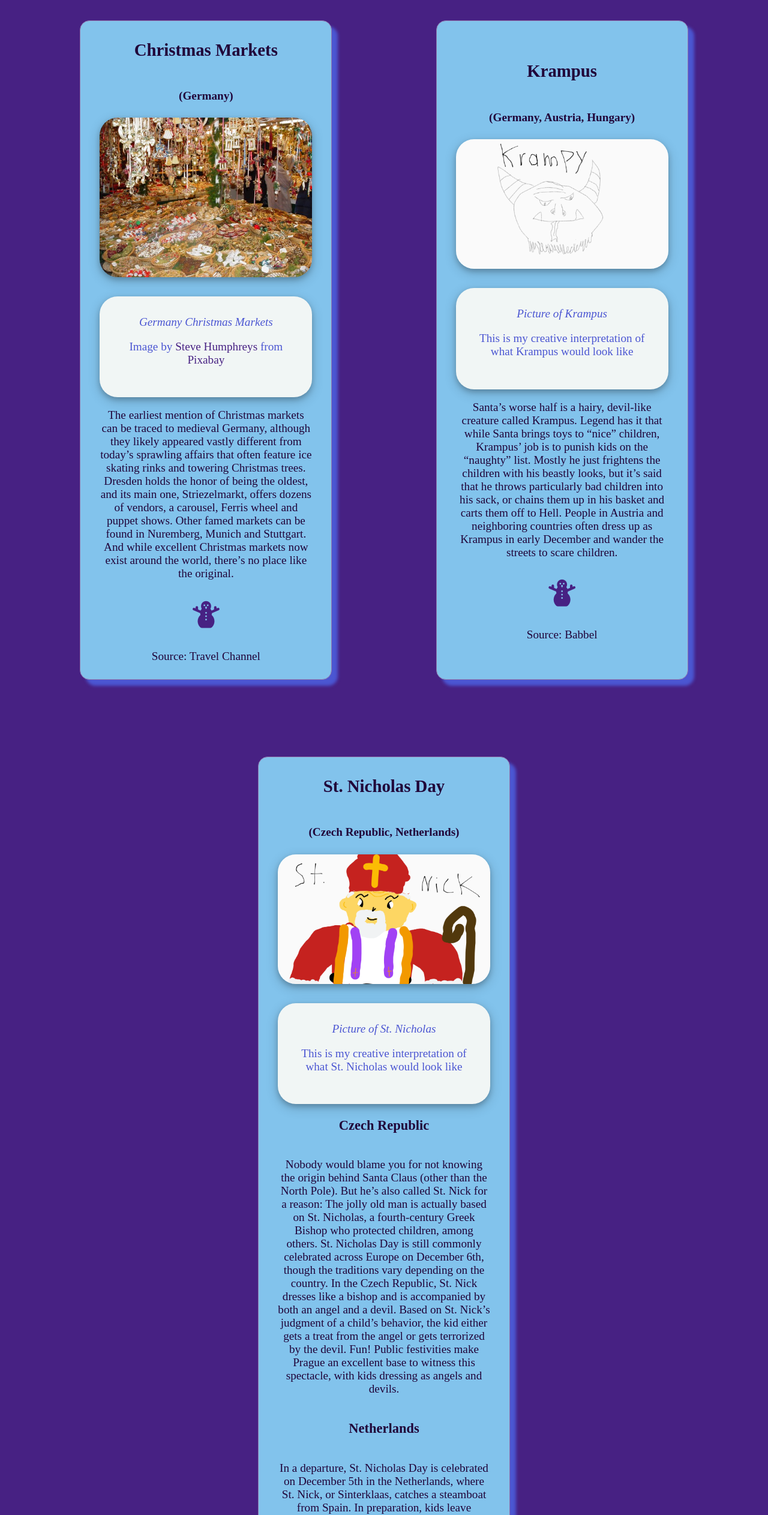
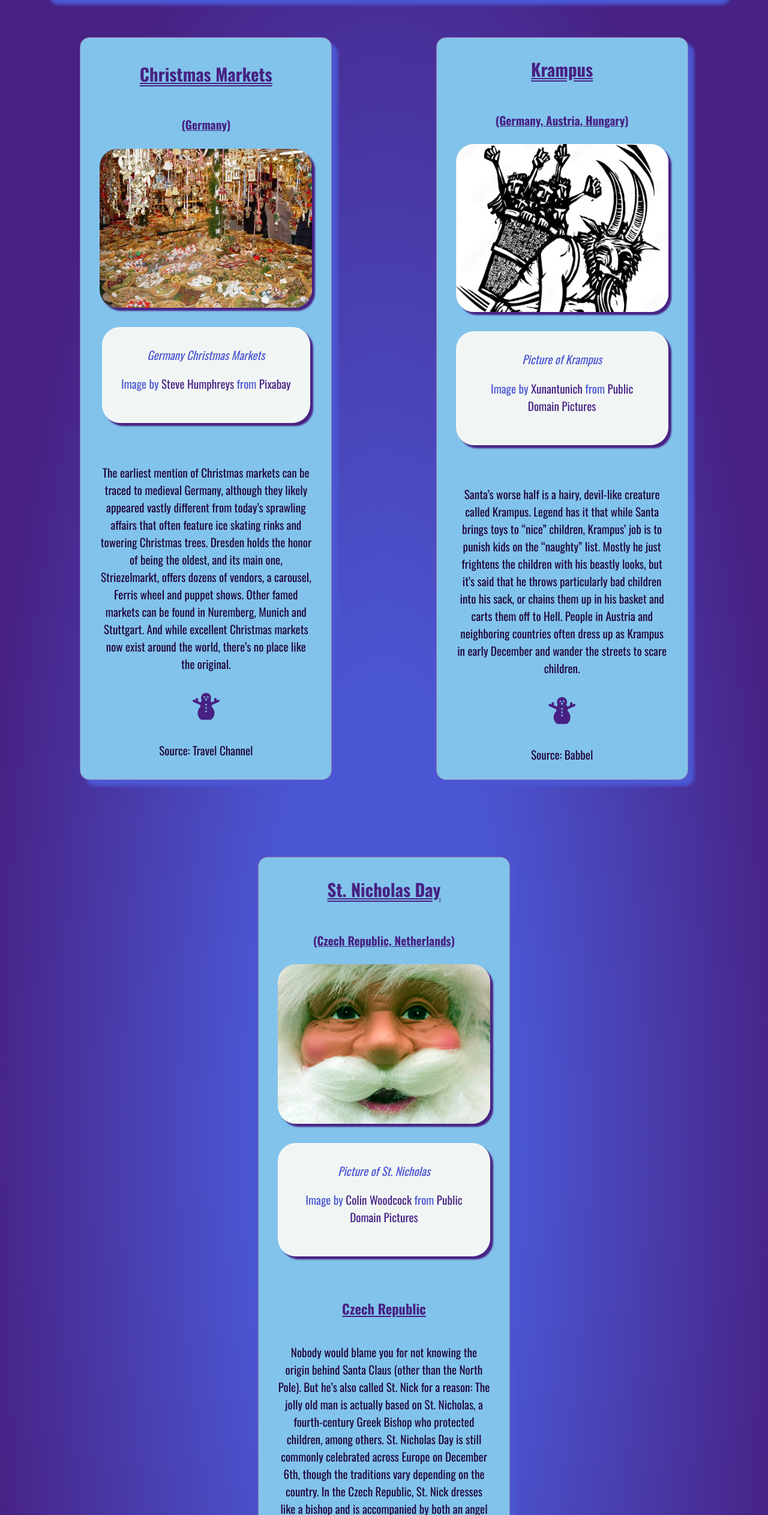
Before and after one commit to CSF2223/holidaydesign-DiamanteGabriel, a plain HTML site: page index.html in a window 1280 px wide. Shown: the part 247-2772 px from the top of the page at 60% size. Drawn offline with nearby package versions, Linux system fonts and the light colour scheme.

Commit message:
Changed to new font, changed colors of text and background, added text decoration, fixed animation.

```diff
--- a/index.html
+++ b/index.html
@@ -11,7 +11,7 @@
 <body>
     <header>
         <h1>Holiday Celebrations</h1>
-        <h4>From Central Europe</h4>
+        <h3>From Central Europe</h3>
     </header>
 
 
@@ -40,10 +40,11 @@
         <div class="HolidayCard">
             <h2>Krampus</h2>
             <h4>(Germany, Austria, Hungary)</h4>
-            <img src="assets/Krampus.png" alt="Krampus is MS Paint" width="300" height="300"></img>
+            <img src="assets/ChristmasKrampus.png" alt="Christmas Krampus" width="300" height="300"></img>
             <div class="citationText">
                 <cite>Picture of Krampus</cite>
-                <p>This is my creative interpretation of what Krampus would look like</p>
+                <p>Image by <a href="https://stock.adobe.com/59745690?clickref=1101lwpG9Dfh&mv=affiliate&mv2=pz&as_camptype=&as_channel=affiliate&as_source=partnerize&as_campaign=vkra">Xunantunich</a>
+                from <a href="https://publicdomainpictures.net/en/">Public Domain Pictures</a></p>
             </div>
             <p>Santa’s worse half is a hairy, devil-like creature called Krampus. Legend has it that while Santa brings toys to “nice” children,
             Krampus’ job is to punish kids on the “naughty” list. Mostly he just frightens the children with his beastly looks, but it’s said
@@ -59,19 +60,20 @@
         <div class="HolidayCard">
             <h2>St. Nicholas Day</h2>
             <h4>(Czech Republic, Netherlands)</h4>
-            <img src="assets/Nicholas.png" alt="St. Nick is MS Paint" width="300" height="300"></img>
+            <img src="assets/SaintNick.jpg" alt="St. Nicholas" width="300" height="300"></img>
             <div class="citationText">
                 <cite>Picture of St. Nicholas</cite>
-                <p>This is my creative interpretation of what St. Nicholas would look like</p>
+                <p>Image by <a href="https://publicdomainpictures.net/en/view-image.php?image=201458&picture=santa">Colin Woodcock</a>
+                from <a href="https://publicdomainpictures.net/en/">Public Domain Pictures</a></p>
             </div>
-            <h3>Czech Republic</h3>
+            <h3 class="smol">Czech Republic</h3>
             <p>Nobody would blame you for not knowing the origin behind Santa Claus (other than the North Pole).
             But he’s also called St. Nick for a reason: The jolly old man is actually based on St. Nicholas, a fourth-century Greek Bishop who protected children, among others.
             St. Nicholas Day is still commonly celebrated across Europe on December 6th, though the traditions vary depending on the country.
             In the Czech Republic, St. Nick dresses like a bishop and is accompanied by both an angel and a devil. Based on St. Nick’s judgment of a child’s behavior,
             the kid either gets a treat from the angel or gets terrorized by the devil. Fun! Public festivities make Prague an excellent base to witness this spectacle,
             with kids dressing as angels and devils.</p>
-            <h3>Netherlands</h3>
+            <h3 class="smol">Netherlands</h3>
             <p>In a departure, St. Nicholas Day is celebrated on December 5th in the Netherlands, where St. Nick, or Sinterklaas, catches a steamboat from Spain. In preparation, kids leave traditional clogs (or just their regular shoes) by the fireplace or door. (Think of it as the equivalent of hanging stockings over the fireplace.) The shoes are filled with hay or carrots for Sinterklaas’ white horse, in the hopes that small gifts will replace this offering.</p>
             <div class="Source:travelchannel">
                 <a href="https://www.travelchannel.com/interests/holidays/photos/fun-holiday-traditions-around-the-world"><i class="fa-solid fa-snowman"></i></a>
--- a/style.css
+++ b/style.css
@@ -10,11 +10,11 @@ tertiary color: #F1F6F5
      selector {property: value;}
 */
 
-@import url('https://fonts.googleapis.com/css2?family=Noto+Serif+NP+Hmong:wght@400;500;600;700&display=swap');
+@import url('https://fonts.googleapis.com/css2?family=Oswald:wght@300;400;500;600;700&display=swap');
 
 body {
-    background-color: #472183;
-    font-family: 'Noto Serif NP Hmong', serif;
+    background-image: radial-gradient(#4B56D2 25%, #472183 75%);
+    font-family: 'Oswald', sans-serif;
 }
 
 header {
@@ -31,6 +31,26 @@ header {
     border-radius: 1rem;
     background-color: #82C3EC;
     color: #F1F6F5;
+    text-decoration: underline;
+    text-decoration-style: double;
+}
+
+h2 {
+    color: #472183;
+    text-decoration: underline;
+    text-decoration-style: double;
+}
+
+h4 {
+    color: #472183;
+    text-decoration: underline;
+    text-decoration-style: solid;
+}
+
+.smol {
+    color: #472183;
+    text-decoration: underline;
+    text-decoration-style: solid;
 }
 
 .HolidayCard {
@@ -53,7 +73,7 @@ header {
     width: 100%;
     height: auto;
     border-radius: 30px;
-    box-shadow: 0 4px 8px 0 rgba(0, 0, 0, 0.2), 0 6px 20px 0 rgba(0, 0, 0, 0.19);
+    box-shadow: 5px 5px 2.5px #472183;
 }
 
 .HolidayCard a {
@@ -68,7 +88,8 @@ header {
     padding: 2rem;
     border-radius: 30px;
     margin-top: 2rem;
-    box-shadow: 0 4px 8px 0 rgba(0, 0, 0, 0.2), 0 6px 20px 0 rgba(0, 0, 0, 0.19);
+    margin-bottom: 3rem;
+    box-shadow: 5px 5px 2.5px #472183;
 }
 
 .fa-snowman {
@@ -101,6 +122,7 @@ footer {
     box-shadow: 10px 10px 5px #4B56D2;
     border-radius: 1rem;
     background-color: #F1F6F5;
+    margin-bottom: 0rem;
 }
 
 .tree {
@@ -130,6 +152,7 @@ animation-direction: alternate;
     box-shadow: 10px 10px 5px #4B56D2;
     border-radius: 1rem;
     background-color: #F1F6F5;
+    margin-top: 0rem;
 }
 
 .tree2 {
@@ -168,22 +191,15 @@ animation-direction: alternate;
         max-width: 28%;
     }
 
-    .tree {
-        width: 60%;
-    }
-
-    .tree2 {
-        width: 60%;
-    }
 
     .treebox {
-        margin-left: 4rem;
-        margin-right: 4rem;
+        margin-left: 16rem;
+        margin-right: 16rem;
     }
 
     .treebox2 {
-        margin-left: 4rem;
-        margin-right: 4rem;
+        margin-left: 16rem;
+        margin-right: 16rem;
     }
 
     .HolidayCard {
```
Also changed, not shown: assets/ChristmasKrampus.png (added), assets/SaintNick.jpg (added).
